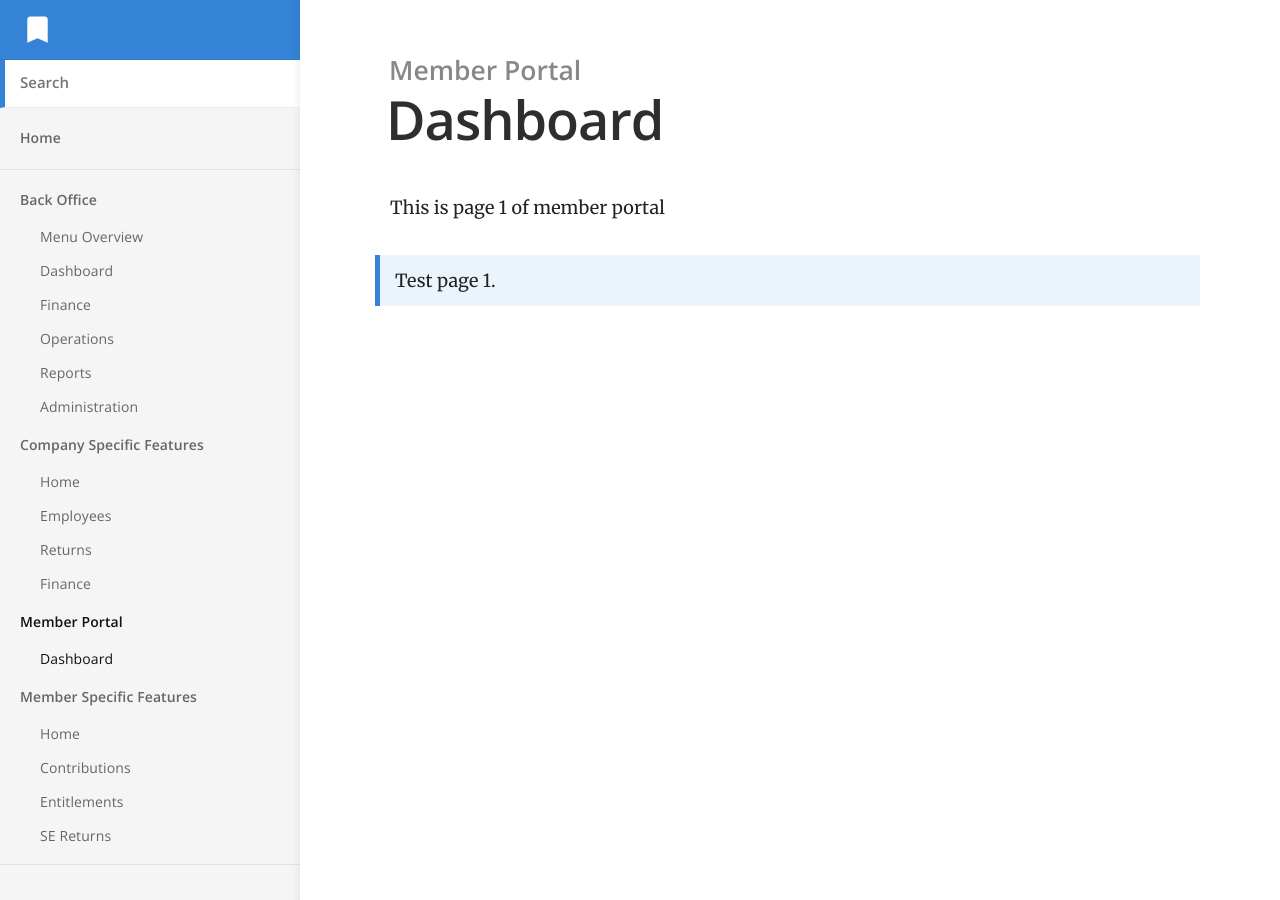
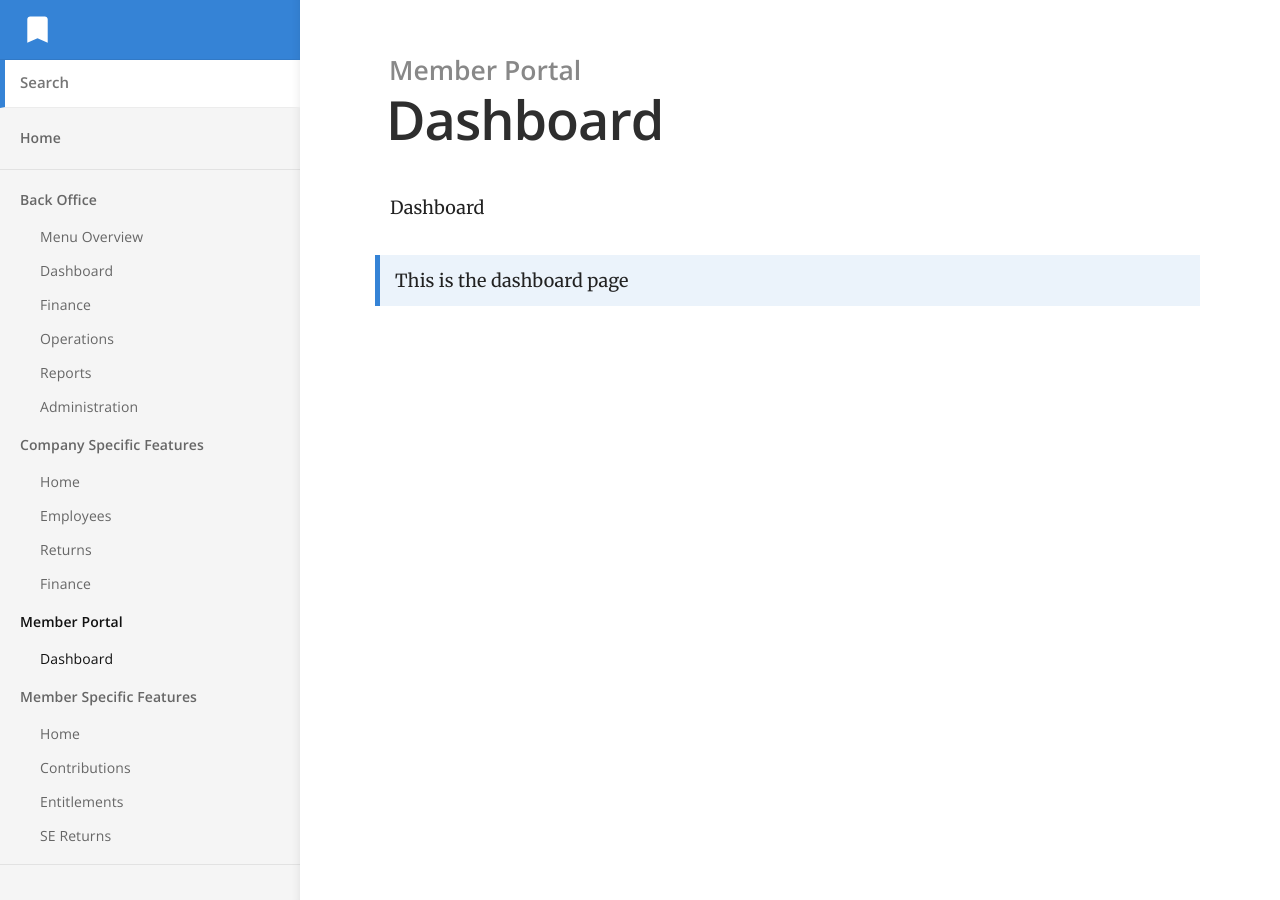
Before and after one commit to Zacbaron/Member_Overview, a Jekyll site: the page built from _docs/Member Portal/Dashboard.md, in a window 1280 px wide. Built offline with Jekyll 4.4.1, drawn with Linux system fonts in a browser that asks for light colours.

Commit message:
Update Dashboard.md

```diff
--- a/_docs/Member Portal/Dashboard.md
+++ b/_docs/Member Portal/Dashboard.md
@@ -1,9 +1,9 @@
 ---
 title: Dashboard
 category: Member Portal
-order: 1
+order: 2
 ---
 
-This is page 1 of member portal
+Dashboard
 
-> Test page 1.
+> This is the dashboard page
```
